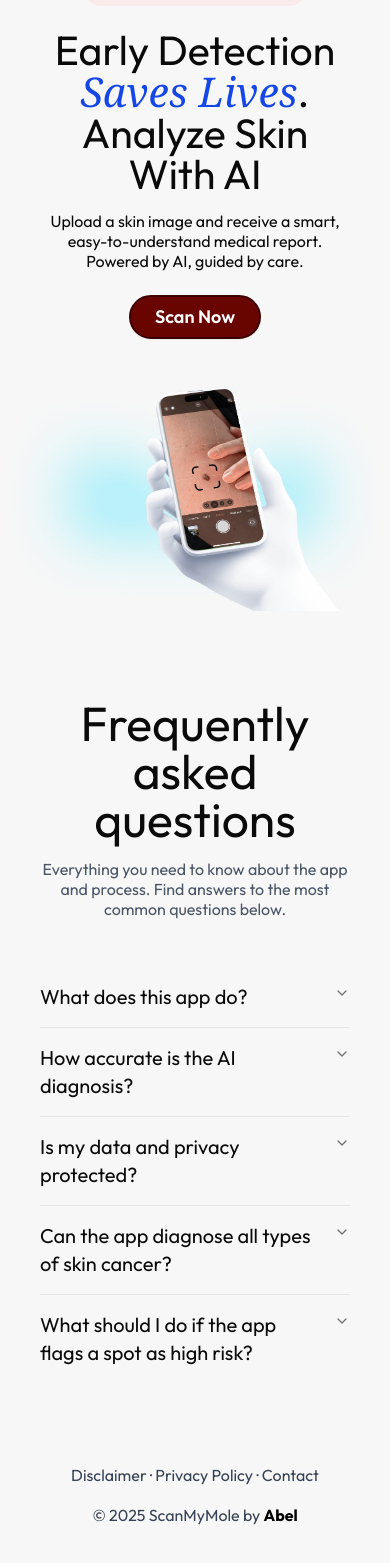
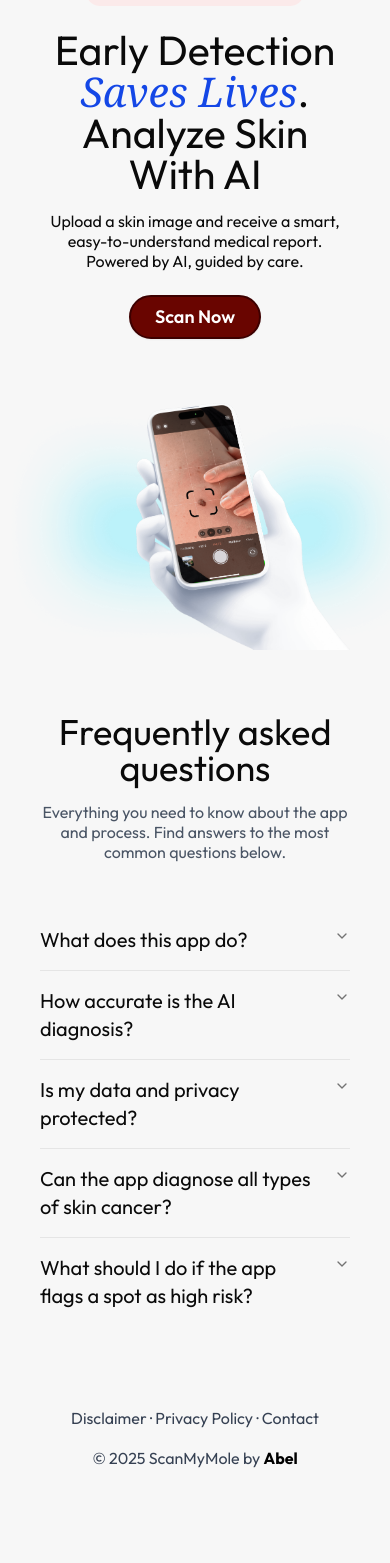
Before and after one commit to AbelGAlem/ScanMyMole, a Next.js app in the folder apps/web/: page / in a window 390 px wide. Shown: the part 183-1746 px from the top of the page. After the commit the page ends 1709 px from the top, so only its background shows below. Built offline with nearby package versions, Linux system fonts and the light colour scheme.

Commit message:
style(web): improve landing page mobile responsivness

```diff
--- a/apps/web/components/faq.tsx
+++ b/apps/web/components/faq.tsx
@@ -8,8 +8,8 @@ import {
 
 export default function Faq(){
     return(
-        <section className="flex flex-col items-center justify-center mt-16 px-10">
-            <h1 className="text-5xl leading-none text-center mt-6 mb-4">
+        <section className="flex flex-col items-center justify-center mt-10 md:mt-16 px-10">
+            <h1 className="text-4xl md:text-5xl leading-none text-center mt-6 mb-4">
                 Frequently asked<br/>questions
             </h1>
             <p className="md:w-[30rem] leading-5 text-center text-gray-600 mb-12">
--- a/apps/web/components/footer.tsx
+++ b/apps/web/components/footer.tsx
@@ -2,7 +2,7 @@ import React from 'react'
 
 const footer = () => {
   return (
-    <footer className='flex flex-col items-center justify-center gap-y-4 my-20 text-gray-700'>
+    <footer className='flex flex-col items-center justify-center gap-y-4 mt-20 mb-14 text-gray-700'>
         <p>Disclaimer · Privacy Policy · Contact </p>
         <p>© 2025 ScanMyMole by <span className='font-bold text-black'>Abel</span></p>
     </footer>
--- a/apps/web/components/mockup.tsx
+++ b/apps/web/components/mockup.tsx
@@ -3,8 +3,8 @@ import Image from "next/image"
 
 export default function MokcupSection() {
     return(
-        <section className="bg-[url(/mockupBG.png)] bg-contain flex justify-center items-center mt-12 md:16 lg:mt-24">
-            <div className="relative w-1/2 translate-x-12 md:translate-x-20 lg:translate-x-28">
+        <section className="bg-[url(/mockupBG.png)] bg-cover flex justify-center items-center mt-16 lg:mt-24">
+            <div className="relative w-[55%] md:w-1/2 translate-x-12 md:translate-x-20 lg:translate-x-28">
                 <Image
                     src="/mockup.png"
                     alt="Mockup"
```
